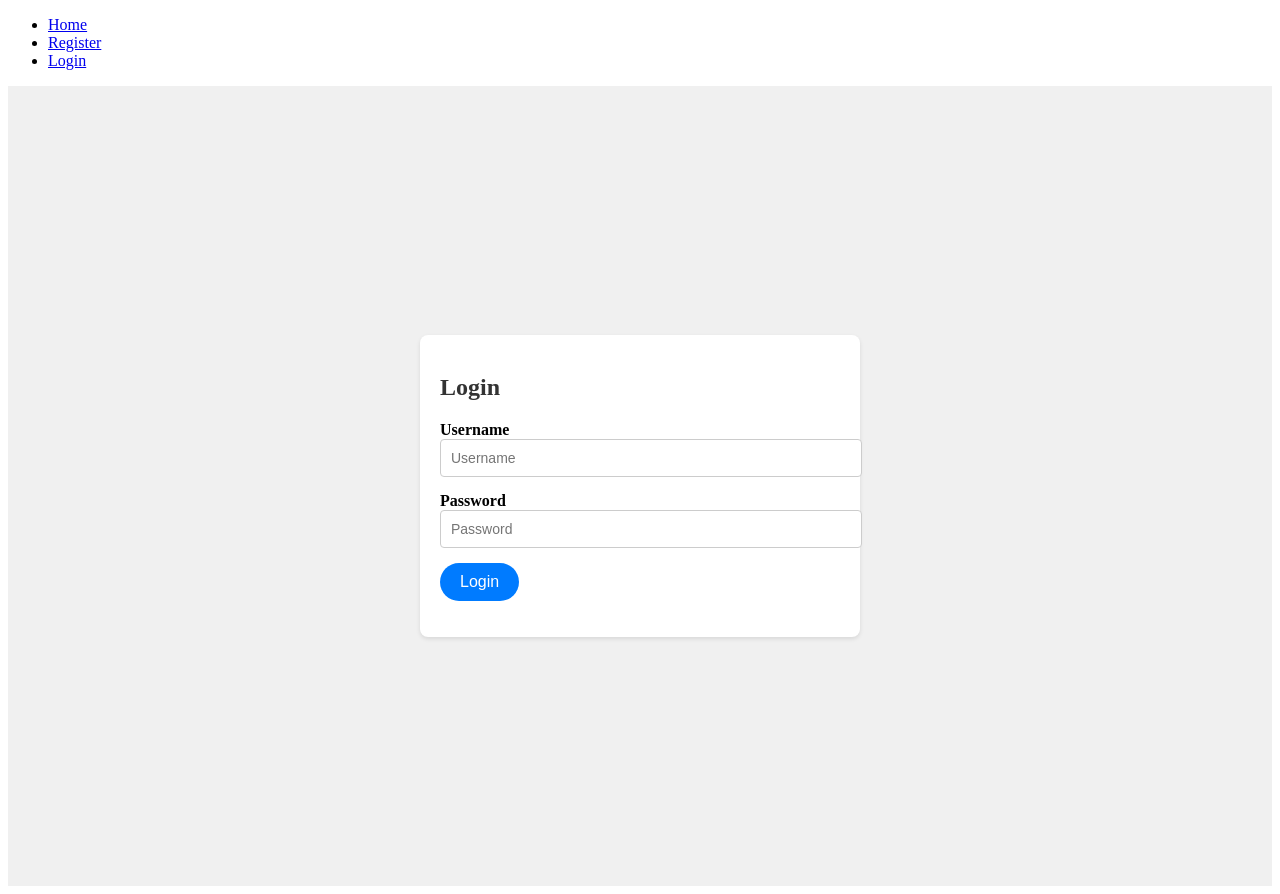
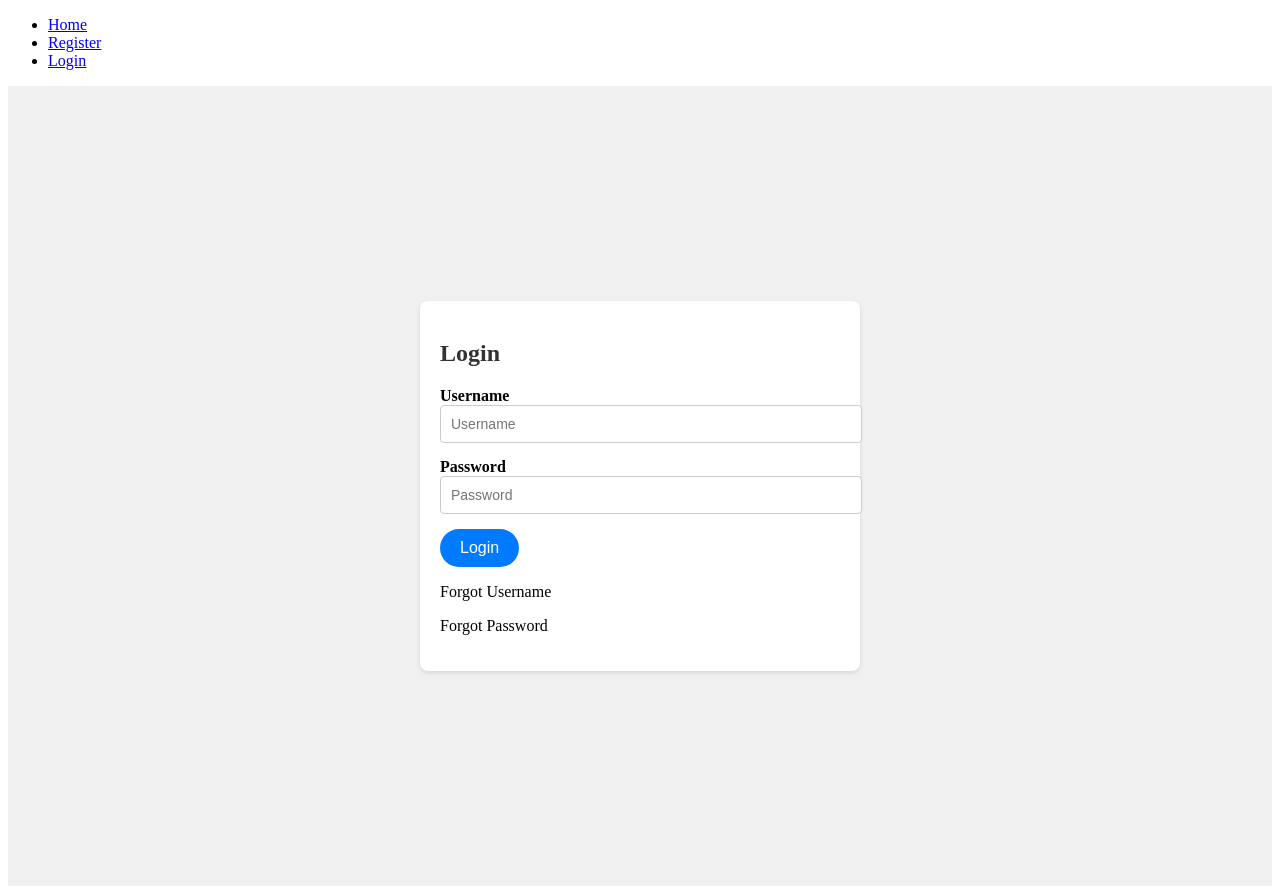
Before and after one commit to tacharya2/LoginFrontEnd, a React (Create React App) app: page /Login in a window 1280 px wide. Built offline with nearby package versions, Linux system fonts and the light colour scheme.

Commit message:
ForgotUserPw.1 : implemented forgot password link via the user's UI. It correctly sends users with a link (dummy page for now) to reset the password if they forgot.

```diff
--- /dev/null
+++ b/src/ForgotPassword.js
@@ -0,0 +1,39 @@
+import React, {useState} from 'react';
+import axios from 'axios';
+
+function ForgotPassword({onClose, resettingPassword, setButtonClicked}){
+    const [email, setEmail] = useState('');
+    const [message, setMessage] = useState('');
+
+
+    const handleEmailChange = (e) => {
+    setEmail(e.target.value);
+    };
+
+    const handleSendResetLink = () => {
+
+    setButtonClicked(true)
+
+    const url = 'http://localhost:8080/api/send-email/send'
+
+        axios.post(url, {email})
+            .then((response) => {
+                setMessage(response.data.message);
+            })
+            .catch((error) => {
+            setMessage('An error occur. Please try again');
+
+            });
+    };
+    return (
+    <div className='forgot-pw'>
+        <h2>Forgot Password </h2>
+            <p>Enter your registered email to receive a password reset link sent to your email</p>
+            <input required type='email' placeholder='abc@gmail.com' value={email} onChange={handleEmailChange}/>
+            <button type="submit" onClick={handleSendResetLink} disabled={resettingPassword}>Send Reset Link</button>
+            <p className='message'> {message}</p>
+        <button onClick={onClose}>Close</button>
+    </div>
+    );
+}
+export default ForgotPassword;
--- a/src/Login.js
+++ b/src/Login.js
@@ -2,12 +2,15 @@ import React, {useState} from 'react';
 import axios from 'axios';
 import { useNavigate } from 'react-router-dom';
 import { useAuthentication } from './AuthenticationContext';
+import ForgotPassword from './ForgotPassword.js'
 
 function Login(){
     const [username, setUsername] = useState('');
     const [password, setPassword] = useState('');
     const [errorMessage, setErrorMessage] = useState('');
     const { setAuthenticated } = useAuthentication();// Destructure setAuthenticated from the context
+    const [resettingPassword, setResettingPassword] = useState(false);
+//    const [forgotUsername, setForgotUsername] = useState('');
     const navigate = useNavigate();
 
     const handleUsernameChange = (e) => {
@@ -17,6 +20,15 @@ function Login(){
     setPassword(e.target.value);
     }
 
+        const handleForgotPassword = () => {
+            setResettingPassword(true);
+        };
+
+    const handleForgotUsername = () => {
+        alert(`Remember that your username is the email that you used to communicate with us and was used to open an account with us.
+        \n if you still have an issue, please click forgot password option below get an email from us and disregard the password reset instructions`);
+    };
+
 const handleLogin = (e) => {
     e.preventDefault();
 
@@ -24,6 +36,8 @@ const handleLogin = (e) => {
 //    username : username,
 //    password : password
 //    };
+
+        if(!resettingPassword){
             const url = `http://localhost:8080/api/user/login?username=${username}&password=${password}`;
              axios.post(url) //need to check
                      .then((response) => {
@@ -40,7 +54,9 @@ const handleLogin = (e) => {
                      .catch((error) => {
                      setErrorMessage('Invalid username or password');
                      });
+            }
     };
+
     return (
         <div className="container">
             <div className="form-wrapper">
@@ -48,14 +64,22 @@ const handleLogin = (e) => {
                 <form onSubmit={handleLogin}>
                     <div className="form-element">
                         <label>Username</label>
-                        <input required  type="text"  placeholder="Username" value={username} onChange={handleUsernameChange}/>
+                        <input required  type="text"  placeholder="Username" value={username} onChange={handleUsernameChange} disabled={resettingPassword}/>
                     </div>
                     <div className="form-element">
                         <label>Password</label>
-                        <input required type="password" placeholder="Password" value={password} onChange={handlePasswordChange}/>
+                        <input required type="password" placeholder="Password" value={password} onChange={handlePasswordChange} disabled={resettingPassword}/>
                     </div>
                     <button type="submit" className="submit-button"> Login</button>
                     <p className="error-message">{errorMessage}</p>
+                    <div className="forgot-links">
+                        <p className="forgot-link" onClick={handleForgotUsername} >Forgot Username</p>
+                        <p className="forgot-link" onClick={handleForgotPassword}>Forgot Password</p>
+                    </div>
+                    {resettingPassword && ( <ForgotPassword onClose={() => setResettingPassword(false)} // Close the modal
+                    setButtonClicked={setResettingPassword} // Update the resettingPassword state
+                      />
+                     )}
                 </form>
             </div>
         </div>
```
Lines whose indentation alone changed are shown as unchanged.
